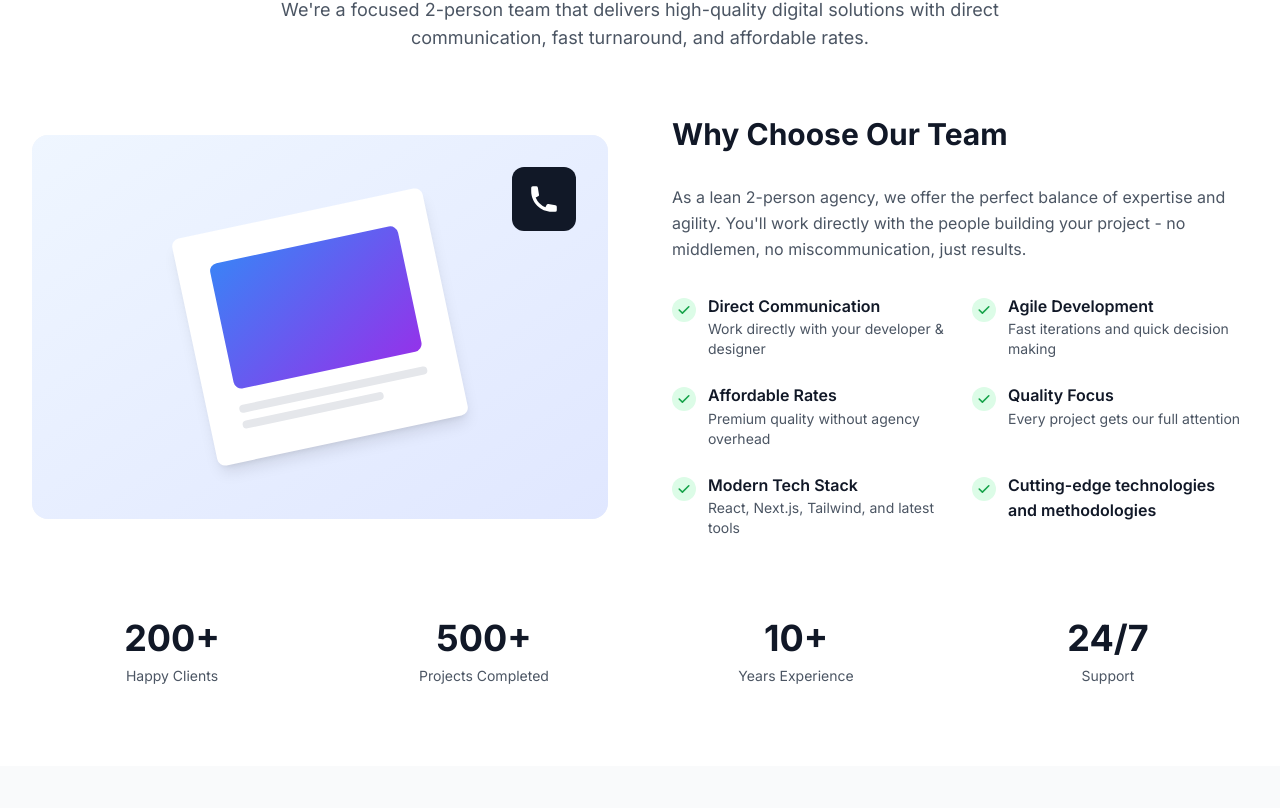
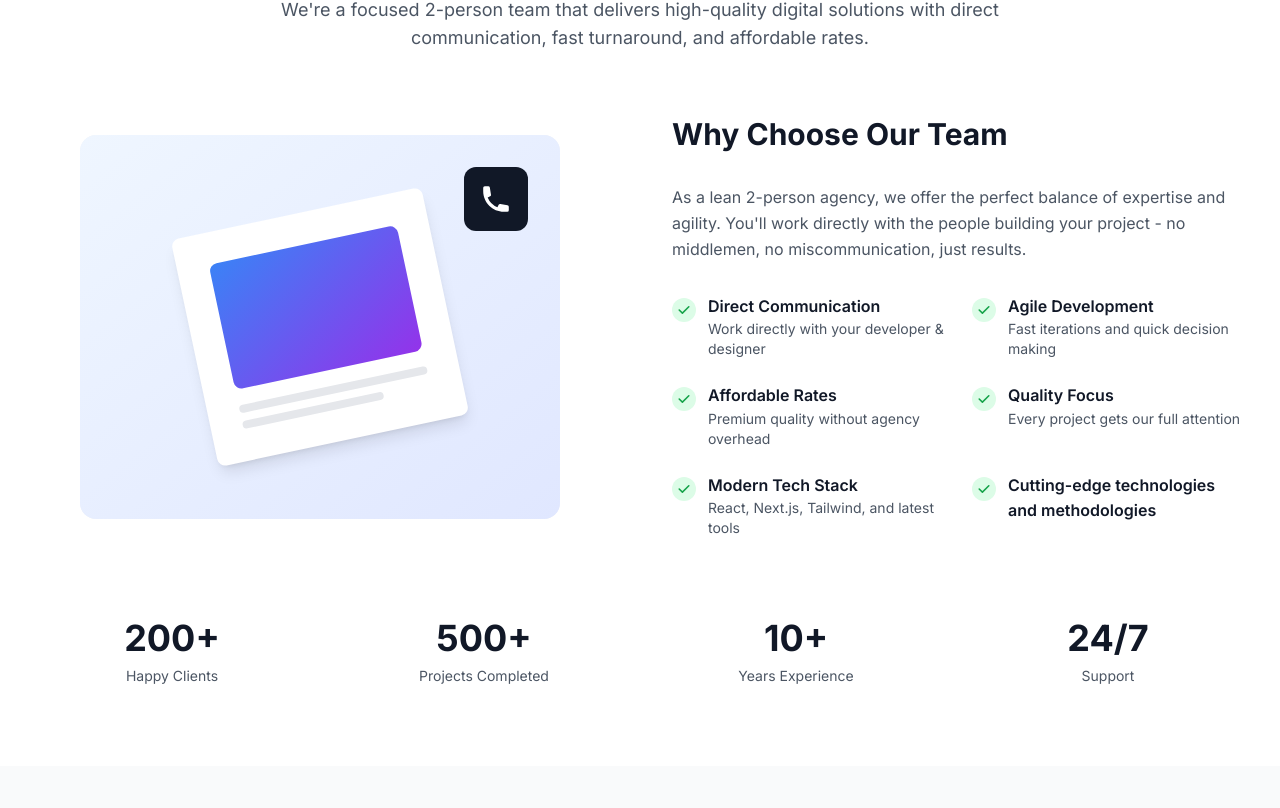
Before and after one commit to kazeneza-zephilin/own_business_site, a React (Vite) app: page / in a window 1280 px wide. Shown: the part 992-1800 px from the top of the page. Built offline with nearby package versions, Linux system fonts and the light colour scheme.

Commit message:
added margin to all section

```diff
--- a/src/components/AboutSection.jsx
+++ b/src/components/AboutSection.jsx
@@ -106,7 +106,7 @@ const AboutSection = () => {
                 <div className="grid grid-cols-1 lg:grid-cols-2 gap-16 items-center mb-20">
                     {/* Left Image */}
                     <div className="about-image relative">
-                        <div className="relative h-80 lg:h-96 bg-gray-100 rounded-2xl overflow-hidden mx-4 sm:mx-6 lg:mx-0">
+                        <div className="relative h-80 lg:h-96 bg-gray-100 rounded-2xl overflow-hidden mx-4 sm:mx-6 lg:mx-8 xl:mx-12 2xl:mx-16">
                             {/* Placeholder for laptop/workspace image */}
                             <div className="absolute inset-0 bg-gradient-to-br from-blue-50 to-indigo-100"></div>
                             <div className="absolute inset-0 flex items-center justify-center">
--- a/src/components/BlogSection.jsx
+++ b/src/components/BlogSection.jsx
@@ -1,12 +1,10 @@
-import React, { useEffect, useState } from "react";
+import React, { useEffect } from "react";
 import { gsap } from "gsap";
 import { ScrollTrigger } from "gsap/ScrollTrigger";
 
 gsap.registerPlugin(ScrollTrigger);
 
 const BlogSection = () => {
-    const [activeCategory, setActiveCategory] = useState("All");
-
     const articles = [
         {
             id: 1,
@@ -15,68 +13,75 @@ const BlogSection = () => {
                 "A deep dive into the architecture and development process of creating a real-time analytics dashboard for a growing SaaS company.",
             category: "Development",
             readTime: "8 min read",
-            date: "March 15, 2025",
-            author: "Developer",
-            image: "dashboard-tutorial",
+            date: "Dec 15, 2024",
+            author: "Development Team",
+            image: "dashboard-blog",
+            tags: ["Next.js", "React", "Dashboard", "Analytics"],
         },
         {
             id: 2,
             title: "Top 5 AI Tools for Small Businesses",
             excerpt:
-                "Discover the most effective AI tools that can automate workflows, improve customer service, and boost productivity.",
-            category: "AI & Automation",
+                "Discover the most effective AI tools that can streamline operations, improve customer service, and boost productivity for small businesses.",
+            category: "AI Solutions",
             readTime: "6 min read",
-            date: "March 10, 2025",
-            author: "Developer",
-            image: "ai-tools",
+            date: "Dec 10, 2024",
+            author: "AI Specialist",
+            image: "ai-tools-blog",
+            tags: ["AI", "Business", "Productivity", "Automation"],
         },
         {
             id: 3,
             title: "The Future of Web Design: Trends for 2025",
             excerpt:
-                "Exploring the latest design trends including micro-animations, AI-driven personalization, and sustainable design practices.",
+                "Explore upcoming design trends, from AI-assisted design to micro-interactions, that will shape the web design landscape in 2025.",
             category: "Design",
             readTime: "5 min read",
-            date: "March 5, 2025",
-            author: "Designer",
-            image: "design-trends",
+            date: "Dec 5, 2024",
+            author: "Design Team",
+            image: "design-trends-blog",
+            tags: ["Design", "Trends", "UI/UX", "2025"],
         },
         {
             id: 4,
             title: "Building Responsive E-commerce with Tailwind CSS",
             excerpt:
-                "Step-by-step guide to creating a mobile-first e-commerce interface using Tailwind CSS utility classes.",
+                "Learn how to create a modern, responsive e-commerce platform using Tailwind CSS and best practices for mobile-first design.",
             category: "Development",
             readTime: "10 min read",
-            date: "February 28, 2025",
-            author: "Developer",
-            image: "ecommerce-build",
+            date: "Nov 28, 2024",
+            author: "Development Team",
+            image: "ecommerce-blog",
+            tags: ["Tailwind CSS", "E-commerce", "Responsive", "CSS"],
         },
         {
             id: 5,
             title: "Implementing AI Chatbots: A Complete Guide",
             excerpt:
-                "Learn how to integrate AI-powered chatbots into your website for improved customer service and lead generation.",
-            category: "AI & Automation",
+                "Step-by-step guide to integrating AI chatbots into your website, from planning to deployment and optimization.",
+            category: "AI Solutions",
             readTime: "12 min read",
-            date: "February 20, 2025",
-            author: "Developer",
-            image: "chatbot-guide",
+            date: "Nov 20, 2024",
+            author: "AI Specialist",
+            image: "chatbot-blog",
+            tags: ["Chatbot", "AI", "Customer Service", "Integration"],
         },
         {
             id: 6,
             title: "Performance Optimization for React Applications",
             excerpt:
-                "Essential techniques for improving React app performance including code splitting, lazy loading, and efficient state management.",
+                "Essential techniques and best practices for optimizing React app performance, from code splitting to lazy loading.",
             category: "Development",
             readTime: "9 min read",
-            date: "February 15, 2025",
-            author: "Developer",
-            image: "react-performance",
-        }
+            date: "Nov 15, 2024",
+            author: "Development Team",
+            image: "react-performance-blog",
+            tags: ["React", "Performance", "Optimization", "JavaScript"],
+        },
     ];
 
-    const categories = ["All", "Development", "Design", "AI & Automation"];
+    const categories = ["All", "Development", "Design", "AI Solutions"];
+    const [activeCategory, setActiveCategory] = React.useState("All");
 
     const filteredArticles =
         activeCategory === "All"
@@ -85,14 +90,19 @@ const BlogSection = () => {
 
     const getArticleImage = (imageName) => {
         const imageClasses = {
-            "dashboard-tutorial": "from-blue-400 to-indigo-600",
-            "ai-tools": "from-purple-400 to-pink-600",
-            "design-trends": "from-green-400 to-teal-600",
-            "ecommerce-build": "from-orange-400 to-red-600",
-            "chatbot-guide": "from-cyan-400 to-blue-600",
-            "react-performance": "from-violet-400 to-purple-600"
+            "dashboard-blog": "bg-gradient-to-br from-blue-400 to-indigo-600",
+            "ai-tools-blog": "bg-gradient-to-br from-purple-400 to-pink-600",
+            "design-trends-blog":
+                "bg-gradient-to-br from-green-400 to-blue-500",
+            "ecommerce-blog": "bg-gradient-to-br from-yellow-400 to-orange-500",
+            "chatbot-blog": "bg-gradient-to-br from-indigo-400 to-purple-600",
+            "react-performance-blog":
+                "bg-gradient-to-br from-red-400 to-pink-500",
         };
-        return `bg-gradient-to-br ${imageClasses[imageName] || imageClasses["dashboard-tutorial"]}`;
+        return (
+            imageClasses[imageName] ||
+            "bg-gradient-to-br from-gray-400 to-gray-600"
+        );
     };
 
     useEffect(() => {
@@ -130,20 +140,19 @@ const BlogSection = () => {
     }, []);
 
     return (
-        <section id="blog" className="py-20 bg-white">
+        <section id="blog" className="py-20 bg-gray-50">
             <div className="max-w-7xl mx-auto px-4 sm:px-6 lg:px-8">
                 {/* Header */}
                 <div className="text-center mb-16">
                     <p className="blog-title text-sm font-semibold text-gray-500 uppercase tracking-wide mb-2">
-                        LATEST INSIGHTS
+                        INSIGHTS & EXPERTISE
                     </p>
                     <h2 className="blog-title text-3xl md:text-4xl lg:text-5xl font-bold text-gray-900">
-                        From Our Blog
+                        Our Blog
                     </h2>
                     <p className="blog-title mt-4 text-lg text-gray-600 max-w-3xl mx-auto">
-                        Stay updated with the latest trends in web development,
-                        design, and AI technology through our insights and
-                        tutorials.
+                        Tips, insights, and tutorials from our development and
+                        design experience.
                     </p>
                 </div>
 
@@ -153,10 +162,10 @@ const BlogSection = () => {
                         <button
                             key={category}
                             onClick={() => setActiveCategory(category)}
-                            className={`px-6 py-2 rounded-lg font-medium transition-colors duration-200 ${
+                            className={`px-6 py-2 rounded-lg font-medium transition-colors ${
                                 activeCategory === category
                                     ? "bg-gray-900 text-white"
-                                    : "bg-gray-100 text-gray-700 hover:bg-gray-200"
+                                    : "bg-white text-gray-700 hover:bg-gray-100"
                             }`}
                         >
                             {category}
@@ -165,7 +174,7 @@ const BlogSection = () => {
                 </div>
 
                 {/* Articles Grid */}
-                <div className="blog-grid grid grid-cols-1 md:grid-cols-2 lg:grid-cols-3 gap-8 mx-4 sm:mx-6 lg:mx-0">
+                <div className="blog-grid grid grid-cols-1 md:grid-cols-2 lg:grid-cols-3 gap-8 mx-4 sm:mx-6 lg:mx-8 xl:mx-12 2xl:mx-16">
                     {filteredArticles.map((article) => (
                         <article
                             key={article.id}
@@ -175,7 +184,7 @@ const BlogSection = () => {
                             <div
                                 className={`relative h-48 ${getArticleImage(
                                     article.image
-                                )} overflow-hidden`}
+                                )}`}
                             >
                                 <div className="absolute inset-0 bg-black/20 group-hover:bg-black/10 transition-all duration-300"></div>
 
@@ -186,44 +195,49 @@ const BlogSection = () => {
                                     </span>
                                 </div>
 
-                                {/* Read More Overlay */}
-                                <div className="absolute inset-0 bg-gradient-to-t from-black/60 to-transparent opacity-0 group-hover:opacity-100 transition-opacity duration-300 flex items-end justify-center pb-6">
-                                    <button className="bg-white text-gray-900 px-6 py-2 rounded-lg font-medium transform translate-y-4 group-hover:translate-y-0 transition-transform duration-300">
-                                        Read Article
-                                    </button>
+                                {/* Read Time */}
+                                <div className="absolute top-4 right-4 bg-black/50 backdrop-blur-sm rounded-lg px-3 py-1">
+                                    <span className="text-sm text-white">
+                                        {article.readTime}
+                                    </span>
                                 </div>
                             </div>
 
                             {/* Article Content */}
                             <div className="p-6">
-                                {/* Meta Info */}
-                                <div className="flex items-center justify-between mb-3 text-sm text-gray-500">
+                                <div className="flex items-center text-sm text-gray-500 mb-3">
                                     <span>{article.date}</span>
-                                    <span>{article.readTime}</span>
+                                    <span className="mx-2">•</span>
+                                    <span>{article.author}</span>
                                 </div>
 
-                                {/* Title */}
-                                <h3 className="text-xl font-bold text-gray-900 mb-3 group-hover:text-gray-700 transition-colors">
+                                <h3 className="text-xl font-bold text-gray-900 mb-3 group-hover:text-gray-700 transition-colors line-clamp-2">
                                     {article.title}
                                 </h3>
 
-                                {/* Excerpt */}
-                                <p className="text-gray-600 mb-4 leading-relaxed">
+                                <p className="text-gray-600 mb-4 leading-relaxed line-clamp-3">
                                     {article.excerpt}
                                 </p>
 
-                                {/* Author & Read More */}
-                                <div className="flex items-center justify-between">
-                                    <div className="flex items-center">
-                                        <div className="w-8 h-8 bg-gradient-to-br from-gray-400 to-gray-600 rounded-full flex items-center justify-center text-white text-sm font-medium">
-                                            {article.author[0]}
+                                {/* Tags */}
+                                <div className="flex flex-wrap gap-2 mb-4">
+                                    {article.tags
+                                        .slice(0, 3)
+                                        .map((tag, index) => (
+                                            <span
+                                                key={index}
+                                                className="px-2 py-1 bg-gray-100 text-gray-600 text-xs rounded-full"
+                                            >
+                                                {tag}
+                                            </span>
+                                        ))}
                                 </div>
-                                        <span className="ml-2 text-sm text-gray-600">{article.author}</span>
-                                    </div>
-                                    <button className="text-blue-600 hover:text-blue-700 text-sm font-medium flex items-center group/btn">
+
+                                {/* Read More Link */}
+                                <button className="inline-flex items-center text-gray-900 font-medium hover:text-gray-700 transition-colors group">
                                     Read More
                                     <svg
-                                            className="ml-1 w-4 h-4 group-hover/btn:translate-x-1 transition-transform"
+                                        className="ml-2 w-4 h-4 group-hover:translate-x-1 transition-transform"
                                         fill="none"
                                         stroke="currentColor"
                                         viewBox="0 0 24 24"
@@ -237,15 +251,14 @@ const BlogSection = () => {
                                     </svg>
                                 </button>
                             </div>
-                            </div>
                         </article>
                     ))}
                 </div>
 
-                {/* View All Posts Button */}
+                {/* View All Articles Button */}
                 <div className="text-center mt-12">
                     <button className="inline-flex items-center px-8 py-3 border border-gray-300 rounded-lg font-medium text-gray-700 bg-white hover:bg-gray-50 transition-colors group">
-                        View All Posts
+                        View All Articles
                         <svg
                             className="ml-2 w-5 h-5 group-hover:translate-x-1 transition-transform"
                             fill="none"
@@ -256,7 +269,7 @@ const BlogSection = () => {
                                 strokeLinecap="round"
                                 strokeLinejoin="round"
                                 strokeWidth={2}
-                                d="M17 8l4 4m0 0l-4 4m4-4H3"
+                                d="M10 6H6a2 2 0 00-2 2v10a2 2 0 002 2h10a2 2 0 002-2v-4M14 4h6m0 0v6m0-6L10 14"
                             />
                         </svg>
                     </button>
--- a/src/components/ContactSection.jsx
+++ b/src/components/ContactSection.jsx
@@ -337,7 +337,7 @@ const ContactSection = () => {
 
                         {/* Map */}
                         <div className="contact-map">
-                            <div className="h-64 bg-gray-200 rounded-lg overflow-hidden mx-4 sm:mx-6 lg:mx-0">
+                            <div className="h-64 bg-gray-200 rounded-lg overflow-hidden mx-4 sm:mx-6 lg:mx-8 xl:mx-12 2xl:mx-16">
                                 {/* Placeholder for Google Maps */}
                                 <div className="w-full h-full bg-gradient-to-br from-blue-100 to-blue-200 flex items-center justify-center relative">
                                     <div className="text-center">
--- a/src/components/HeroSection.jsx
+++ b/src/components/HeroSection.jsx
@@ -156,7 +156,7 @@ const HeroSection = () => {
 
                     {/* Right Image */}
                     <div className="hero-image relative mt-8 lg:mt-0">
-                        <div className="relative h-96 lg:h-[500px] bg-white rounded-2xl overflow-hidden shadow-2xl mx-4 sm:mx-6 lg:mx-0">
+                        <div className="relative h-96 lg:h-[500px] bg-white rounded-2xl overflow-hidden shadow-2xl mx-4 sm:mx-6 lg:mx-8 xl:mx-12 2xl:mx-16">
                             {/* Dashboard Image */}
                             <img
                                 src="/images/data-dashboard.jpg"
--- a/src/components/PortfolioSection.jsx
+++ b/src/components/PortfolioSection.jsx
@@ -154,7 +154,7 @@ const PortfolioSection = () => {
                 </div>
 
                 {/* Projects Grid */}
-                <div className="projects-grid grid grid-cols-1 md:grid-cols-2 lg:grid-cols-3 gap-8 mx-4 sm:mx-6 lg:mx-0">
+                <div className="projects-grid grid grid-cols-1 md:grid-cols-2 lg:grid-cols-3 gap-8 mx-4 sm:mx-6 lg:mx-8 xl:mx-12 2xl:mx-16">
                     {filteredProjects.map((project) => (
                         <div
                             key={project.id}
--- a/src/components/ServicesSection.jsx
+++ b/src/components/ServicesSection.jsx
@@ -304,7 +304,7 @@ const ServicesSection = () => {
 
                     {/* Right Image */}
                     <div className="service-image relative">
-                        <div className="relative h-80 lg:h-96 bg-white rounded-2xl overflow-hidden shadow-xl mx-4 sm:mx-6 lg:mx-0">
+                        <div className="relative h-80 lg:h-96 bg-white rounded-2xl overflow-hidden shadow-xl mx-4 sm:mx-6 lg:mx-8 xl:mx-12 2xl:mx-16">
                             {/* City/Infrastructure themed image placeholder */}
                             <div className="absolute inset-0 bg-gradient-to-br from-indigo-900 via-purple-900 to-pink-800"></div>
 
```
Lines whose indentation alone changed are shown as unchanged.
